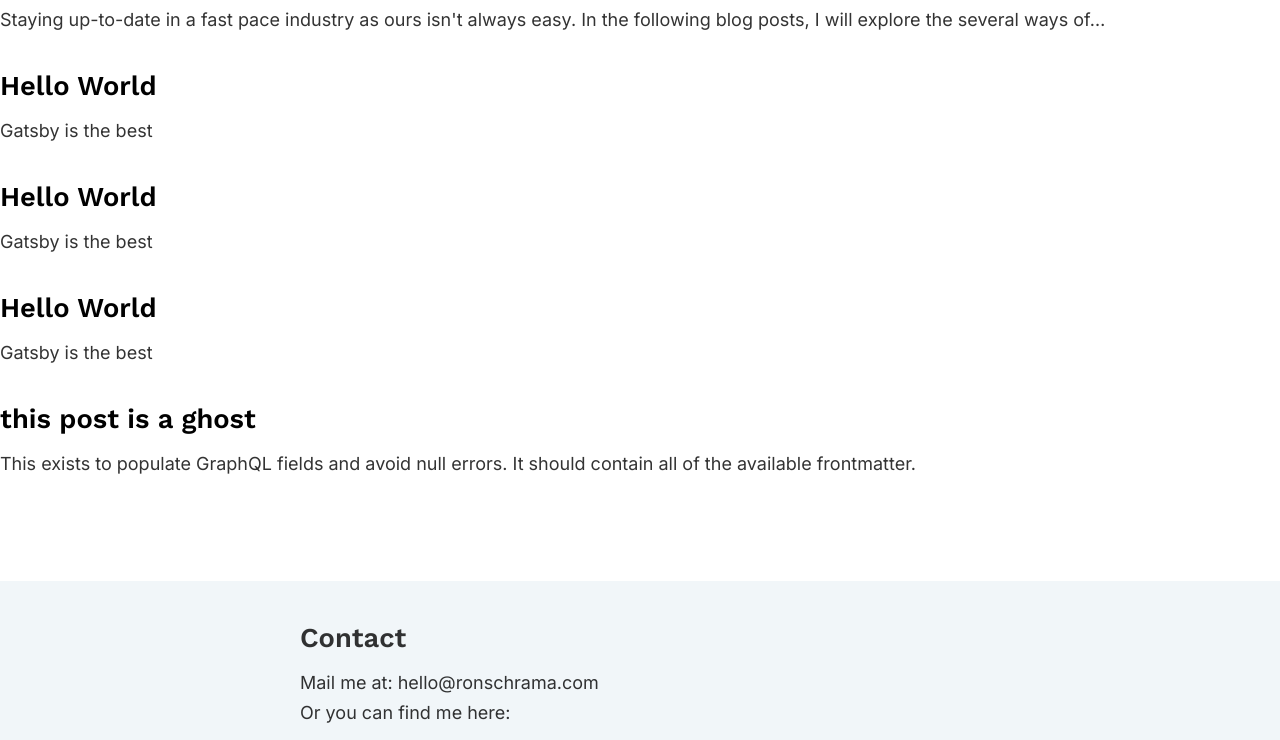
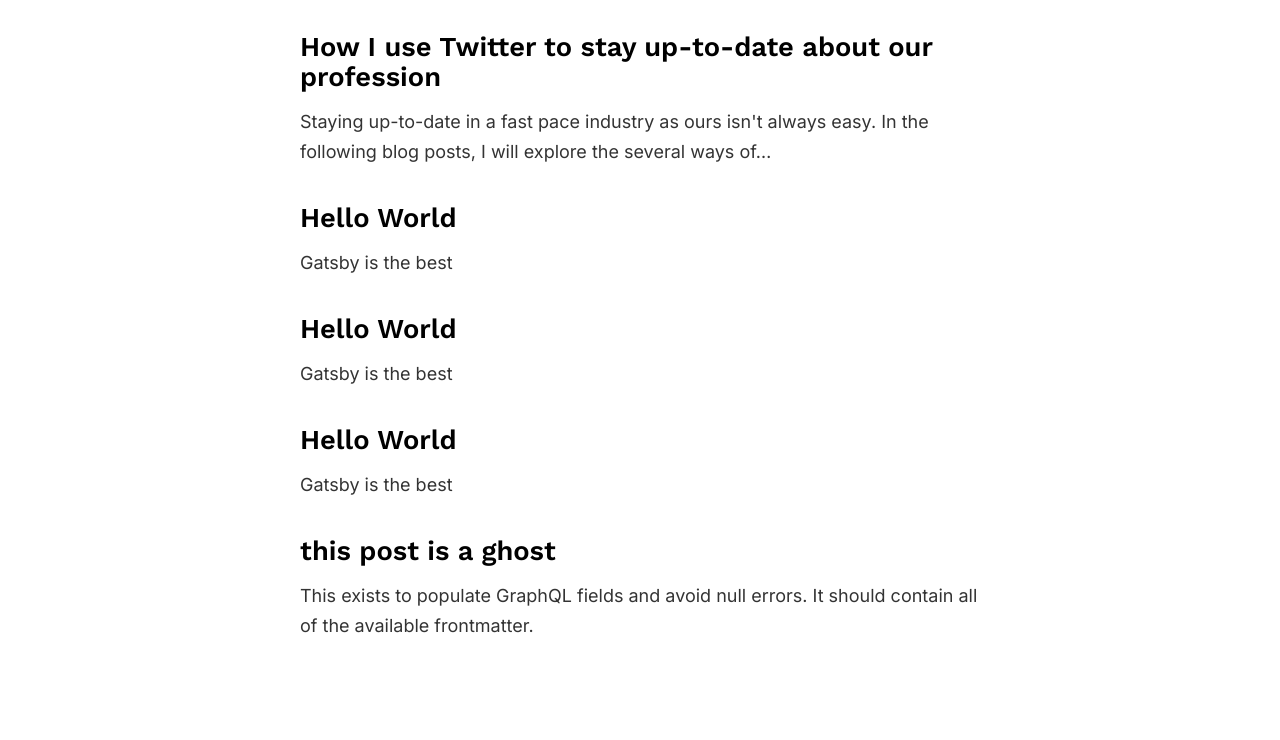
Before and after one commit to ronschrama/website-old, a Gatsby site: page /blog in a window 1280 px wide. Shown: the part 277-1017 px from the top of the page. Built offline with nearby package versions, Linux system fonts and the light colour scheme; Gatsby itself is replaced by a stand-in of ours; some packages are replaced by stand-ins of ours.

Commit message:
forgot to add new styling to blog and about

```diff
--- a/src/components/Container.js
+++ b/src/components/Container.js
@@ -6,6 +6,8 @@ const StyledContainer = styled.div`
   flex-direction: column;
   max-width: 680px;
   margin: 0 auto;
+  margin-top: 4rem;
+  margin-bottom: 4rem;
 `
 
 export default function Container({ children }) {
--- a/src/components/Footer.js
+++ b/src/components/Footer.js
@@ -6,7 +6,6 @@ import { Twitter, GitHub, LinkedIn } from './Social'
 
 const StyledFooter = styled.footer`
   /* border-top: 1px solid #13BBAF; */
-  margin-top: 4rem;
   background-color: #F1F6F9;
 `
 const Container = styled.div`
--- a/src/components/Hero.js
+++ b/src/components/Hero.js
@@ -6,7 +6,6 @@ const Container = styled.div`
   display: flex;
   justify-content: center;
   background-color: #F1F6F9;
-  margin-bottom: 4rem;
   height: 320px;
 `
 
--- a/src/pages/blog.js
+++ b/src/pages/blog.js
@@ -2,12 +2,14 @@ import React from "react"
 import { Link, graphql } from 'gatsby'
 
 import Layout from '../components/Layout'
+import Container from '../components/Container'
 
 
 export default function Blog({ data }) {
   const { edges: posts } = data.allMdx
   return (
     <Layout>
+      <Container>
         <h1>Blog</h1>
         <p>Werkt dit</p>
         {posts.map(({ node: post }) => (
@@ -18,6 +20,7 @@ export default function Blog({ data }) {
             <p>{post.excerpt}</p>
           </div>
         ))}
+      </Container>
     </Layout>
   )
 }
```
Also changed, not shown: src/pages/about.js (+6 -3 lines), src/templates/blog-post.js (+7 -4 lines). Lines whose indentation alone changed are shown as unchanged.
